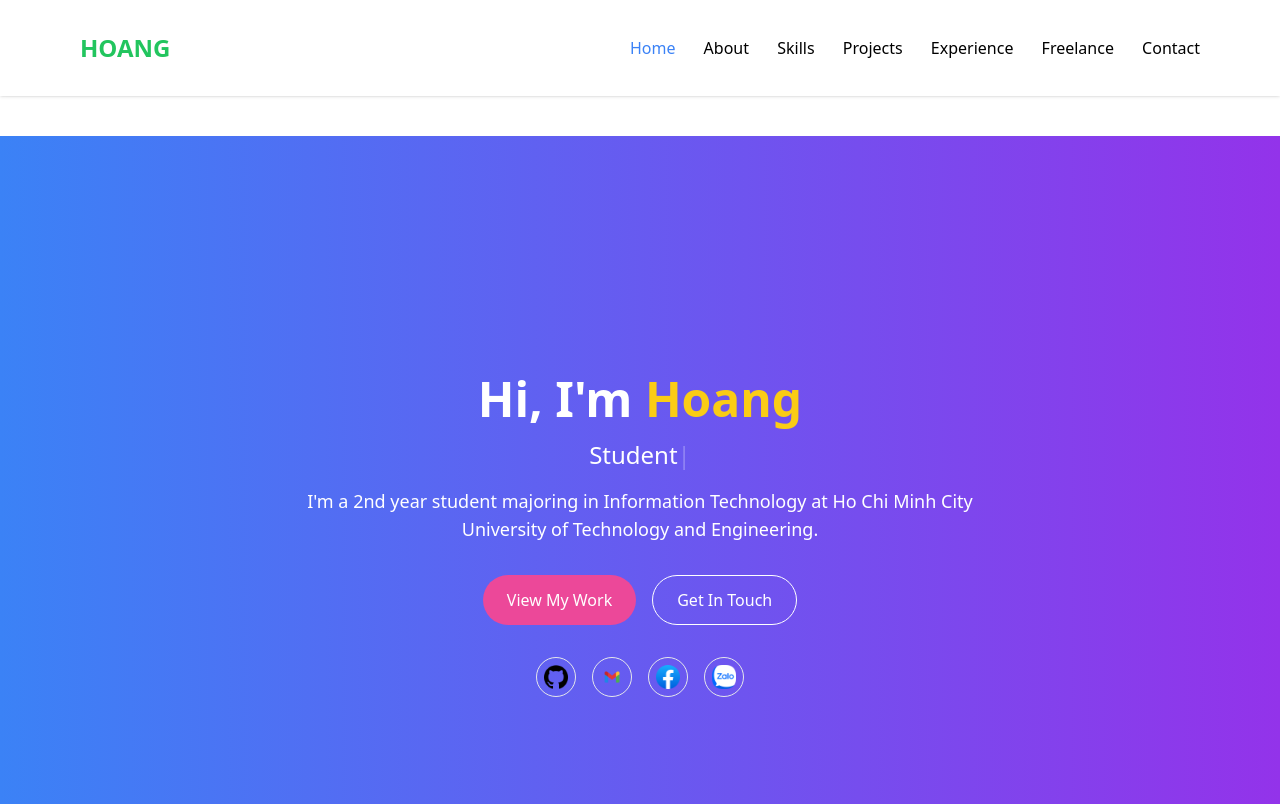
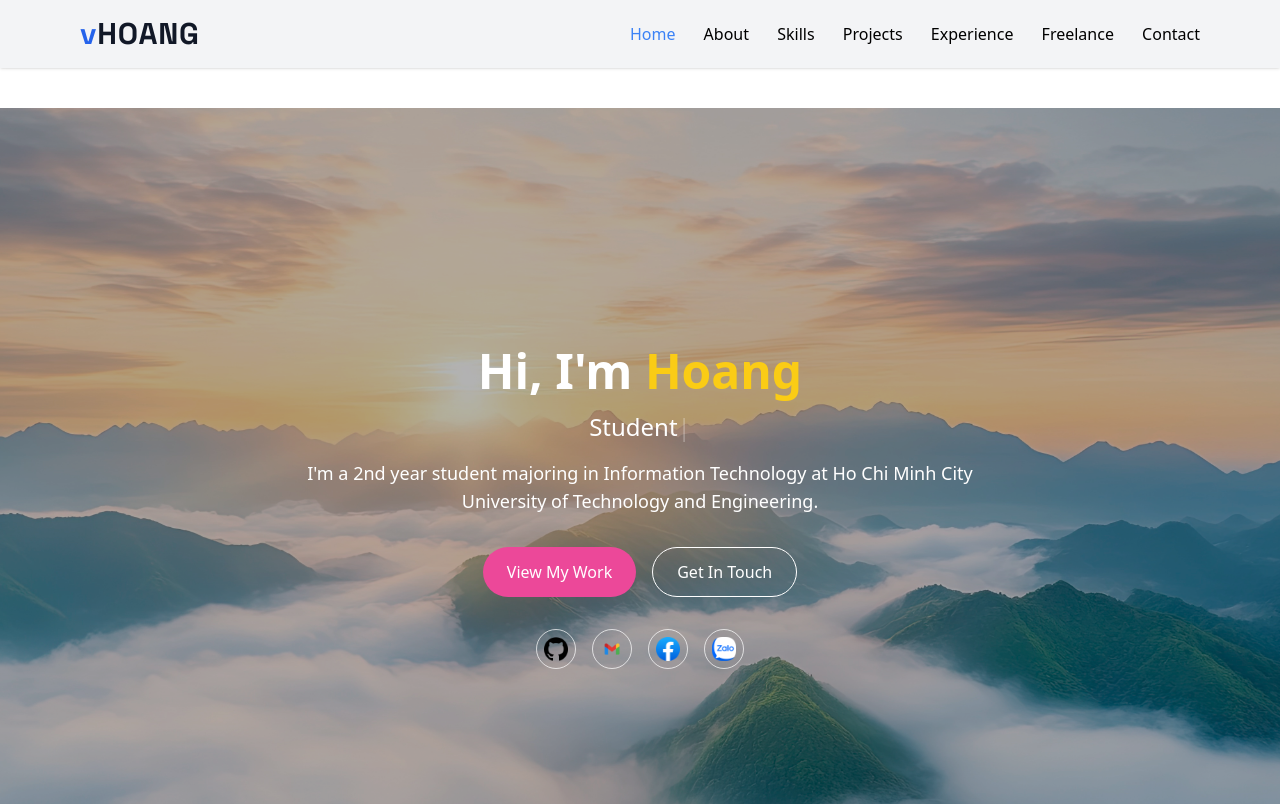
Before and after one commit to levhoang84/portfolio, a plain HTML site: page index.html in a window 1280 px wide. Shown: the top 804 px of the page. Drawn offline with nearby package versions, Linux system fonts and the light colour scheme.

Commit message:
portfolio

```diff
--- a/index.html
+++ b/index.html
@@ -4,14 +4,24 @@
     <meta charset="UTF-8" />
     <meta name="viewport" content="width=device-width, initial-scale=1.0" />
     <title>Portfolio</title>
+    <link
+      href="https://fonts.googleapis.com/css2?family=Space+Grotesk:wght@500;600;700&display=swap"
+      rel="stylesheet"
+    />
 
     <script src="https://cdn.tailwindcss.com"></script>
   </head>
   <body>
     <header
-      class="flex justify-between items-center px-20 py-8 shadow bg-white sticky top-0 z-50"
+      class="flex justify-between items-center px-20 py-4 shadow bg-gray-100 sticky top-0 z-50"
     >
-      <div class="text-2xl font-bold text-green-500">HOANG</div>
+      <div
+        class="text-3xl font-bold tracking-wide"
+        style="font-family: &quot;Space Grotesk&quot;, sans-serif"
+      >
+        <span class="text-blue-600">v</span
+        ><span class="text-gray-900">HOANG</span>
+      </div>
 
       <nav class="space-x-6">
         <a href="#Home" class="hover:text-blue-500">Home</a>
@@ -26,68 +36,78 @@
 
     <section
       id="Home"
-      class="h-screen flex flex-col justify-center items-center text-center bg-gradient-to-r from-blue-500 to-purple-600 text-white px-6"
+      class="relative min-h-screen flex flex-col justify-center items-center text-center text-white px-6 bg-cover bg-center bg-no-repeat"
+      style="background-image: url(&quot;./icon/background.jpg&quot;)"
     >
+      <div class="absolute inset-0 bg-black/30"></div>
+
+      <div class="relative z-10 flex flex-col items-center">
         <h1 class="text-5xl font-bold mb-4">
           Hi, I'm <span class="text-yellow-400">Hoang</span>
         </h1>
+
         <h2 class="text-2xl mb-4">
           <span id="typed-text"></span>
         </h2>
 
         <p class="max-w-2xl mb-8 text-lg">
-        I'm a 2nd year student majoring in Information Technology at Ho Chi Minh
-        City University of Technology and Engineering.
+          I'm a 2nd year student majoring in Information Technology at Ho Chi
+          Minh City University of Technology and Engineering.
         </p>
 
+        <!-- Buttons -->
         <div class="flex space-x-4 mb-8">
           <button
             id="view-work-btn"
-          class="bg-pink-500 px-6 py-3 rounded-full hover:bg-pink-600 hover:-translate-y-2 transition duration-300"
+            class="bg-pink-500 px-6 py-3 rounded-full hover:bg-pink-600 hover:-translate-y-1 transition duration-300"
           >
             View My Work
           </button>
 
           <button
             id="contact-btn"
-          class="border border-white px-6 py-3 rounded-full hover:bg-white hover:text-black"
+            class="border border-white px-6 py-3 rounded-full hover:bg-white hover:text-black transition duration-300"
           >
             Get In Touch
           </button>
         </div>
 
+        <!-- Social icons -->
         <div class="flex space-x-4">
           <div
-          class="w-10 h-10 border rounded-full flex items-center justify-center hover:bg-white hover:-translate-y-2 transition duration-300"
+            class="w-10 h-10 border border-white/70 rounded-full flex items-center justify-center hover:bg-white hover:-translate-y-1 transition duration-300"
           >
             <a href="https://github.com/levanhoang842006-maker" target="_blank">
               <img src="icon/iconGit.png" alt="GitHub" class="w-6 h-6" />
             </a>
           </div>
+
           <div
-          class="w-10 h-10 border rounded-full flex items-center justify-center hover:bg-white hover:-translate-y-2 transition duration-300"
+            class="w-10 h-10 border border-white/70 rounded-full flex items-center justify-center hover:bg-white hover:-translate-y-1 transition duration-300"
           >
-          <a href="mailto:levanhoang842006@gmail.com" target="_blank">
+            <a href="mailto:levanhoang842006@gmail.com">
               <img src="icon/iconGmail.webp" alt="Email" class="w-6 h-6" />
             </a>
           </div>
+
           <div
-          class="w-10 h-10 border rounded-full flex items-center justify-center hover:bg-white hover:-translate-y-2 transition duration-300"
+            class="w-10 h-10 border border-white/70 rounded-full flex items-center justify-center hover:bg-white hover:-translate-y-1 transition duration-300"
           >
             <a href="https://www.facebook.com/hoang8406" target="_blank">
               <img src="icon/iconFB.webp" alt="Facebook" class="w-6 h-6" />
             </a>
           </div>
+
           <div
-          class="w-10 h-10 border rounded-full flex items-center justify-center hover:bg-white hover:-translate-y-2 transition duration-300"
+            class="w-10 h-10 border border-white/70 rounded-full flex items-center justify-center hover:bg-white hover:-translate-y-1 transition duration-300"
           >
             <a href="https://zalo.me/0363102837" target="_blank">
               <img src="icon/iconZL.webp" alt="Zalo" class="w-6 h-6" />
             </a>
           </div>
         </div>
+      </div>
     </section>
-
     <section id="About" class="py-20 bg-gray-100">
       <div class="max-w-6xl mx-auto px-6">
         <div class="text-center mb-12">
@@ -98,7 +118,7 @@
         <div class="grid md:grid-cols-3 gap-12 items-center">
           <div class="flex justify-center md:col-span-1">
             <div class="bg-white p-6 rounded-2xl shadow-lg">
-              <img src="icon/anhthe.jpg" class="w-64" />
+              <img src="icon/profile-pic.jpg" class="w-64" />
             </div>
           </div>
 
@@ -134,7 +154,7 @@
             </div>
 
             <a
-              href="24110218_LeVanHoang.pdf"
+              href="cv.pdf"
               download
               class="inline-block bg-pink-500 text-white px-8 py-3 rounded-full hover:bg-pink-600 hover:-translate-y-2 transition duration-300"
             >
```
Also changed, not shown: icon/anhthe.jpg (deleted), icon/background.jpg (added), icon/profile-pic.jpg (added), 2 other files. Lines whose indentation alone changed are shown as unchanged.
